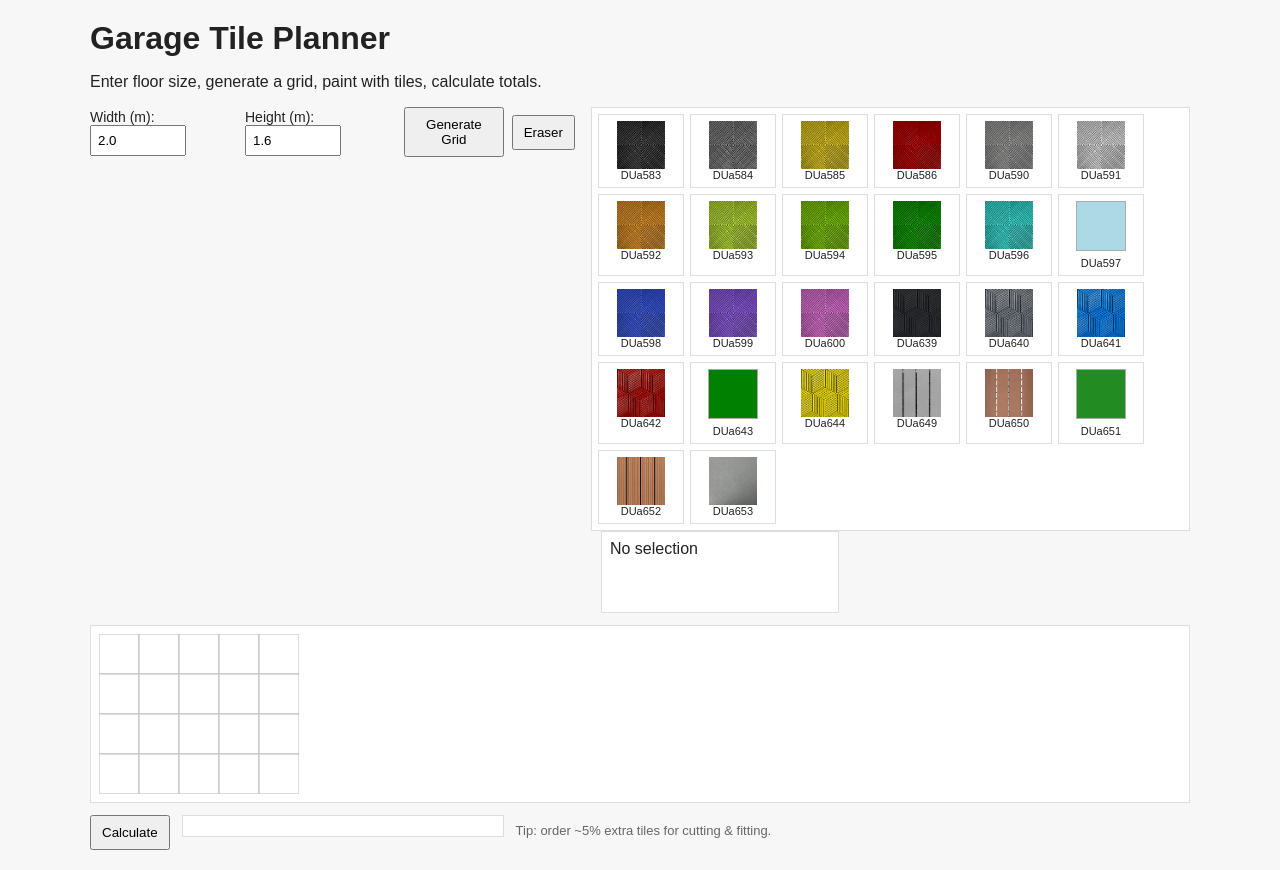
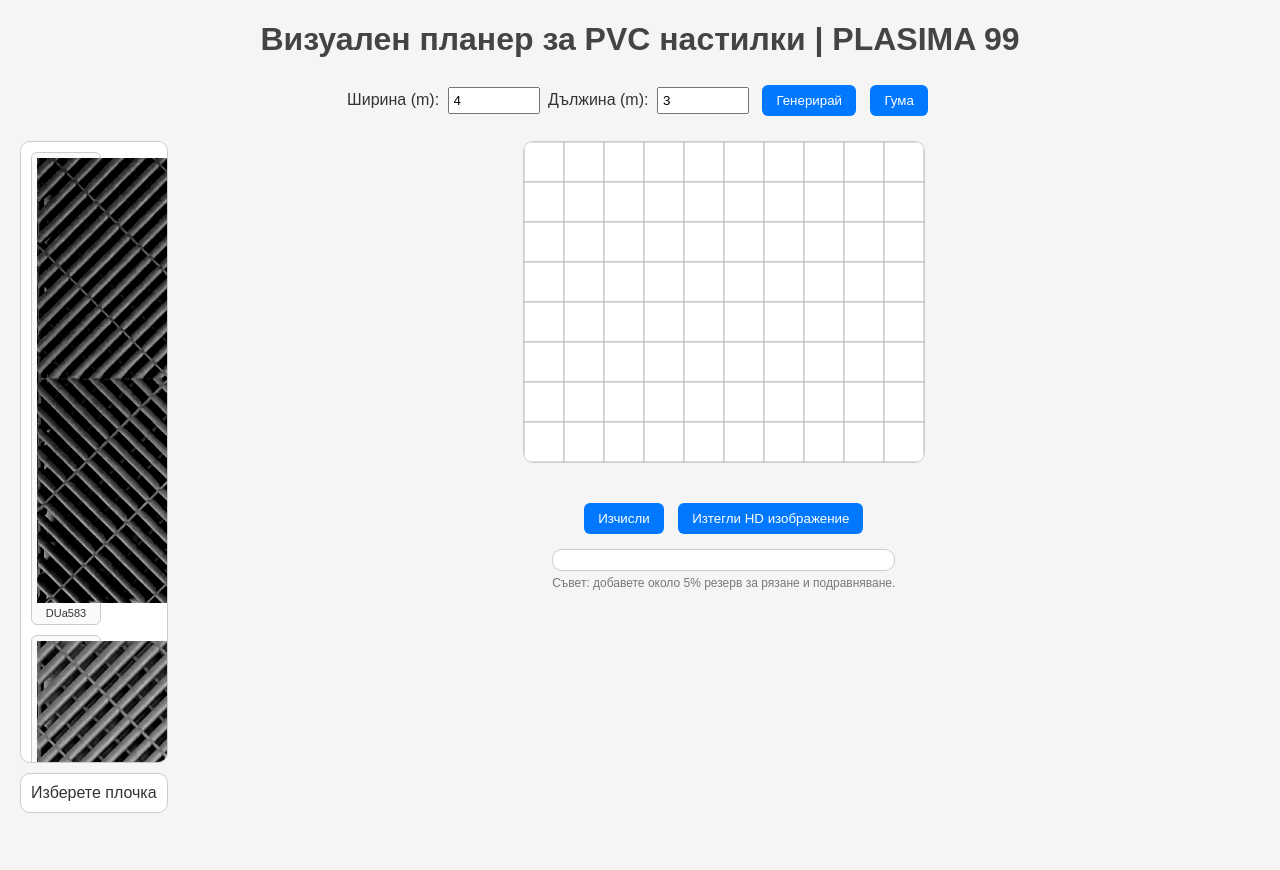
Before and after one commit to Sazashime/visual-planner, a Flask app: page / in a window 1280 px wide. After the commit the page ends 813 px from the top, so only its background shows below. Run offline with Flask 3, Linux system fonts and the light colour scheme.

Commit message:
ne button

```diff
--- a/static/js/app.js
+++ b/static/js/app.js
@@ -13,12 +13,13 @@ const generateBtn = document.getElementById("generate");
 const calcBtn = document.getElementById("calculate");
 const resultsEl = document.getElementById("results");
 const eraseBtn = document.getElementById("erase");
+const downloadBtn = document.getElementById("download"); // 👈 new button
 
 let cols = 0, rows = 0;
 let grid = [];
 let painting = false;
 
-const imageCache = {}; // 👈 cache loaded images
+const imageCache = {};
 
 async function fetchProducts() {
   const resp = await fetch("/api/products");
@@ -192,6 +193,43 @@ calcBtn.addEventListener("click", async () => {
   resultsEl.textContent = text;
 });
 
+// 🔥 HD Export Feature
+downloadBtn.addEventListener("click", () => {
+  const scale = 8; // export scale multiplier
+  const exportCanvas = document.createElement("canvas");
+  exportCanvas.width = cols * PIXEL_SIZE * scale;
+  exportCanvas.height = rows * PIXEL_SIZE * scale;
+  const ectx = exportCanvas.getContext("2d");
+
+  for (let r = 0; r < rows; r++) {
+    for (let c = 0; c < cols; c++) {
+      const x = c * PIXEL_SIZE * scale;
+      const y = r * PIXEL_SIZE * scale;
+      const code = grid[r][c];
+
+      if (code && products[code].image) {
+        const img = imageCache[code];
+        if (img && img.complete) {
+          ectx.drawImage(img, x, y, PIXEL_SIZE * scale, PIXEL_SIZE * scale);
+        } else {
+          ectx.fillStyle = products[code].css_color || "#ddd";
+          ectx.fillRect(x, y, PIXEL_SIZE * scale, PIXEL_SIZE * scale);
+        }
+      } else {
+        ectx.fillStyle = "#fff";
+        ectx.fillRect(x, y, PIXEL_SIZE * scale, PIXEL_SIZE * scale);
+      }
+      ectx.strokeStyle = "#aaa";
+      ectx.strokeRect(x, y, PIXEL_SIZE * scale, PIXEL_SIZE * scale);
+    }
+  }
+
+  const link = document.createElement("a");
+  link.download = "garage-floor-HD.png";
+  link.href = exportCanvas.toDataURL("image/png");
+  link.click();
+});
+
 // Init
 (async () => {
   await fetchProducts();
--- a/templates/index.html
+++ b/templates/index.html
@@ -1,42 +1,143 @@
-<!-- templates/index.html -->
-<!doctype html>
-<html lang="en">
+<!DOCTYPE html>
+<html lang="bg">
 <head>
-  <meta charset="utf-8" />
-  <title>Garage Tile Planner</title>
-  <meta name="viewport" content="width=device-width,initial-scale=1" />
-  <link rel="stylesheet" href="/static/css/style.css">
+    <meta charset="UTF-8">
+    <meta name="viewport" content="width=device-width, initial-scale=1.0">
+    <title>Visual Floor Planner | PLASIMA 99</title>
+    <link rel="icon" href="/static/favicon.png" type="image/png">
+    <style>
+        body {
+            font-family: Arial, sans-serif;
+            margin: 20px;
+            background: #f5f5f5;
+            color: #333;
+        }
+        h1 {
+            text-align: center;
+            color: #444;
+        }
+        .container {
+            display: flex;
+            gap: 20px;
+            margin-top: 20px;
+        }
+        #palette {
+            display: grid;
+            grid-template-columns: repeat(auto-fill, 70px);
+            gap: 10px;
+            max-height: 600px;
+            overflow-y: auto;
+            background: #fff;
+            padding: 10px;
+            border-radius: 10px;
+            border: 1px solid #ccc;
+        }
+        .tile-btn {
+            text-align: center;
+            border: 1px solid #ccc;
+            border-radius: 6px;
+            padding: 5px;
+            cursor: pointer;
+            transition: all 0.2s;
+            background: #fafafa;
+        }
+        .tile-btn:hover {
+            background: #eee;
+        }
+        .tile-btn.selected {
+            border-color: #0078ff;
+            background: #dcecff;
+        }
+        #preview {
+            text-align: center;
+            background: #fff;
+            border: 1px solid #ccc;
+            padding: 10px;
+            border-radius: 10px;
+            margin-top: 10px;
+        }
+        #canvas-container {
+            flex: 1;
+            display: flex;
+            flex-direction: column;
+            align-items: center;
+        }
+        canvas {
+            background: #fff;
+            border: 1px solid #ccc;
+            border-radius: 10px;
+            margin-bottom: 15px;
+            cursor: crosshair;
+        }
+        #controls {
+            text-align: center;
+            margin-bottom: 20px;
+        }
+        input {
+            width: 80px;
+            padding: 4px;
+            margin: 4px;
+        }
+        button {
+            padding: 8px 14px;
+            margin: 5px;
+            cursor: pointer;
+            border: none;
+            background: #0078ff;
+            color: white;
+            border-radius: 6px;
+            transition: background 0.2s;
+        }
+        button:hover {
+            background: #005fcc;
+        }
+        #results {
+            white-space: pre-wrap;
+            background: #fff;
+            padding: 10px;
+            border-radius: 10px;
+            border: 1px solid #ccc;
+            margin-top: 10px;
+            text-align: left;
+            max-width: 400px;
+        }
+        #actions {
+            text-align: center;
+            margin-top: 20px;
+        }
+        .tip {
+            font-size: 12px;
+            color: #777;
+            margin-top: 5px;
+        }
+    </style>
 </head>
 <body>
-  <div class="container">
-    <header>
-      <h1>Garage Tile Planner</h1>
-      <p>Enter floor size, generate a grid, paint with tiles, calculate totals.</p>
-    </header>
+    <h1>Визуален планер за PVC настилки | PLASIMA 99</h1>
 
-    <section id="controls">
-      <div class="inputs">
-        <label>Width (m): <input id="width" type="number" min="0.4" step="0.1" value="2.0"></label>
-        <label>Height (m): <input id="height" type="number" min="0.4" step="0.1" value="1.6"></label>
-        <button id="generate">Generate Grid</button>
-        <button id="erase">Eraser</button>
+    <div id="controls">
+        <label>Ширина (m): <input type="number" id="width" step="0.1" value="4"></label>
+        <label>Дължина (m): <input type="number" id="height" step="0.1" value="3"></label>
+        <button id="generate">Генерирай</button>
+        <button id="erase">Гума</button>
     </div>
 
-      <div class="palette-wrap">
-        <div id="palette" class="palette"></div>
-        <div id="preview" class="preview">No selection</div>
+    <div class="container">
+        <div>
+            <div id="palette"></div>
+            <div id="preview">Изберете плочка</div>
         </div>
-    </section>
 
-    <section id="canvas-wrap">
-      <canvas id="gridCanvas"></canvas>
-    </section>
+        <div id="canvas-container">
+            <canvas id="gridCanvas" width="800" height="600"></canvas>
 
             <section id="actions">
-      <button id="calculate">Calculate</button>
+                <button id="calculate">Изчисли</button>
+                <button id="download">Изтегли HD изображение</button> <!-- ✅ NEW -->
                 <div id="results" class="results"></div>
-      <div class="tip">Tip: order ~5% extra tiles for cutting & fitting.</div>
+                <div class="tip">Съвет: добавете около 5% резерв за рязане и подравняване.</div>
             </section>
+        </div>
     </div>
 
     <script src="/static/js/app.js"></script>
```
Lines whose indentation alone changed are shown as unchanged.
